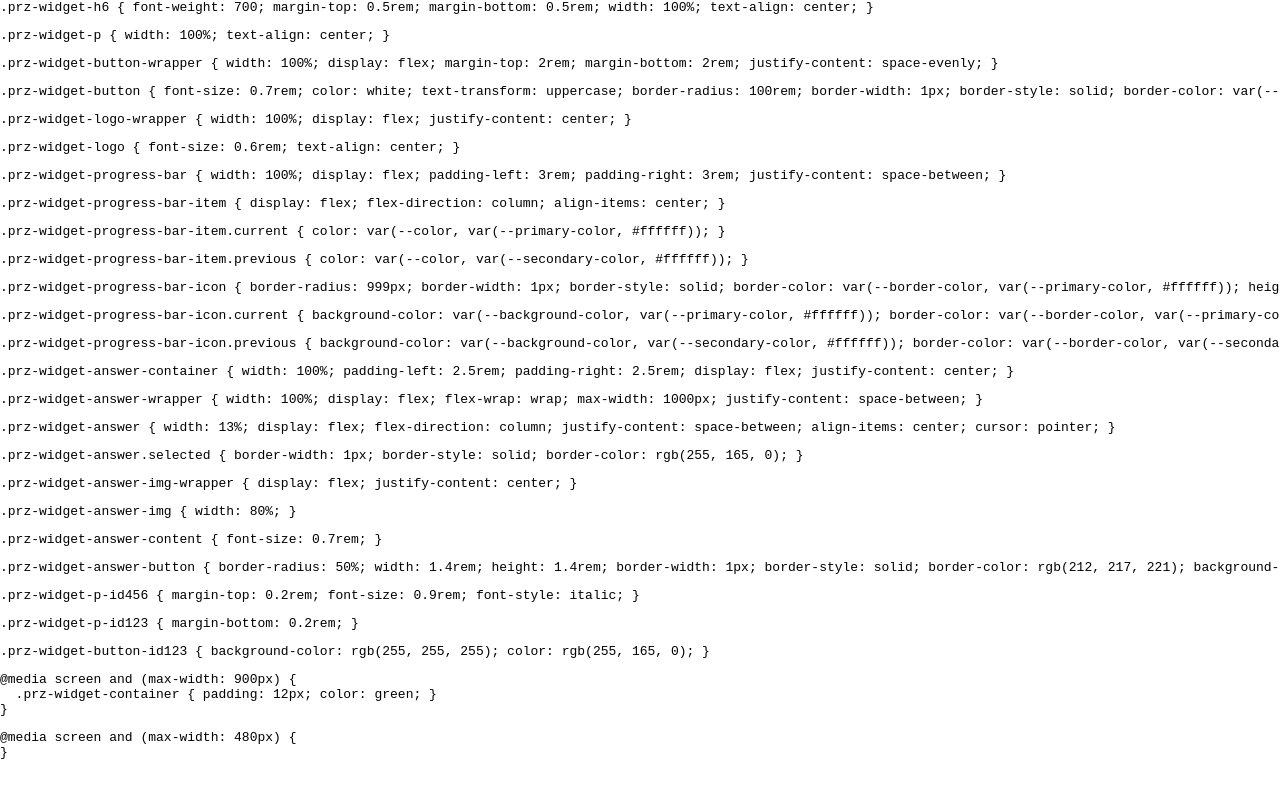
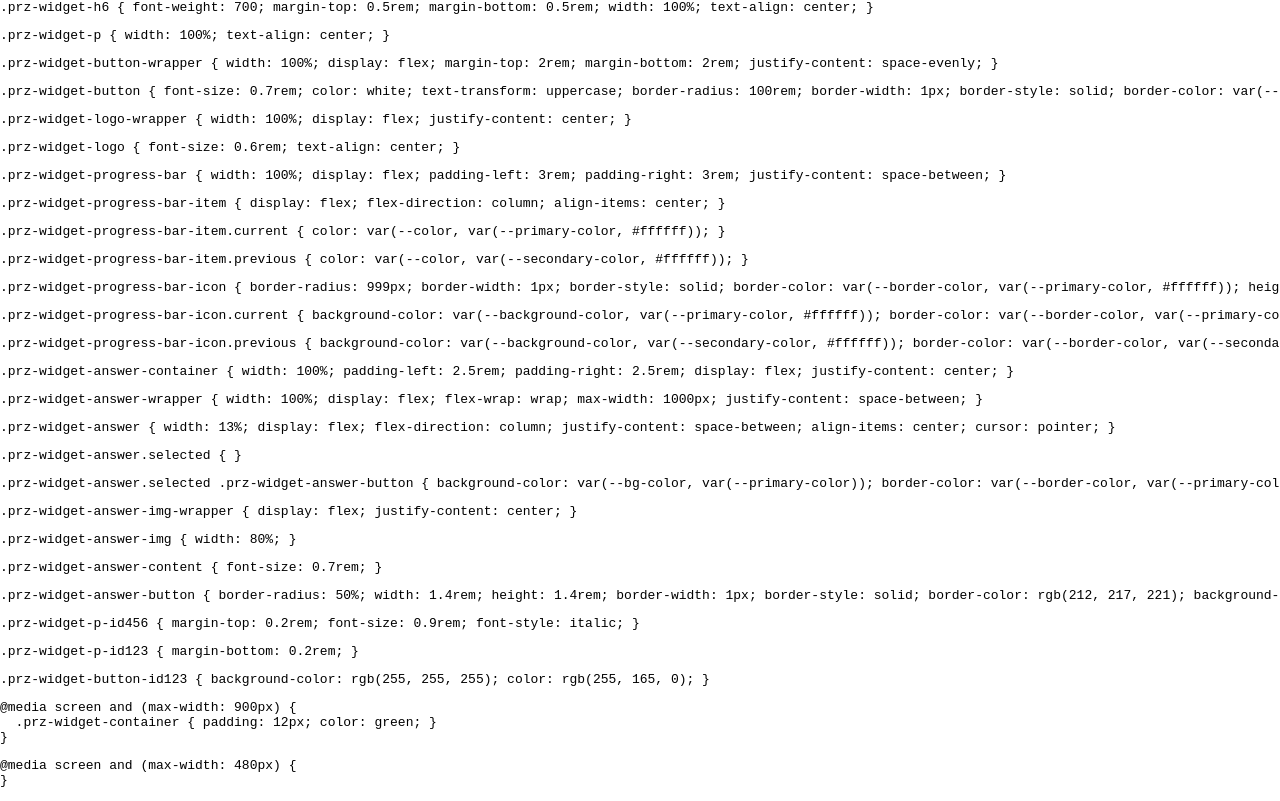
Before and after one commit to AndyJPG/cssom, a React (Create React App) app: page / in a window 1280 px wide. Shown: the part 855-1656 px from the top of the page. Before the commit the page ends 1628 px from the top, so only its background shows below. Built offline with nearby package versions, Linux system fonts and the light colour scheme.

Commit message:
added answer component

```diff
--- /dev/null
+++ b/src/components/AnswerComponent.tsx
@@ -0,0 +1,18 @@
+import { useState } from 'react'
+
+const AnswerComponent = (props: { img: string; content: string }) => {
+  const [selected, setSelected] = useState(false)
+
+  return (
+    <div className={`prz-widget-answer ${selected && 'selected'}`} key={props.content} onClick={() => setSelected((prevState) => !prevState)}>
+      <div className="prz-widget-answer-img-wrapper">
+        <img className="prz-widget-answer-img" src={props.img} />
+      </div>
+      <p className="prz-widget-p prz-widget-answer-content">{props.content}</p>
+      <div style={{ flexGrow: 1 }} />
+      <button className="prz-widget-answer-button" />
+    </div>
+  )
+}
+
+export default AnswerComponent
--- a/src/components/Widget.tsx
+++ b/src/components/Widget.tsx
@@ -1,3 +1,5 @@
+import AnswerComponent from './AnswerComponent'
+
 const Widget = () => {
   const answers = [
     {
@@ -53,14 +55,7 @@ const Widget = () => {
       <div className="prz-widget-answer-container">
         <div className="prz-widget-answer-wrapper prz-widget-answer-wrapper-id123">
           {answers.map((answer, index) => (
-            <div className={`prz-widget-answer`} key={answer.content}>
-              <div className="prz-widget-answer-img-wrapper">
-                <img className="prz-widget-answer-img" src={answer.img} />
-              </div>
-              <p className="prz-widget-p prz-widget-answer-content">{answer.content}</p>
-              <div style={{ flexGrow: 1 }} />
-              <button className="prz-widget-answer-button" />
-            </div>
+            <AnswerComponent key={index} img={answer.img} content={answer.content} />
           ))}
         </div>
       </div>
--- a/src/index.tsx
+++ b/src/index.tsx
@@ -106,7 +106,8 @@ style.innerHTML = `
   align-items: center;
   cursor: pointer;
 }
-.prz-widget-answer.selected { border-width: 1px; border-style: solid; border-color: #ffa500 }
+.prz-widget-answer.selected {}
+.prz-widget-answer.selected .prz-widget-answer-button { background-color: var(--bg-color, var(--primary-color)); border-color: var(--border-color, var(--primary-color));}
 
 .prz-widget-answer-img-wrapper {
   display: flex;
```
